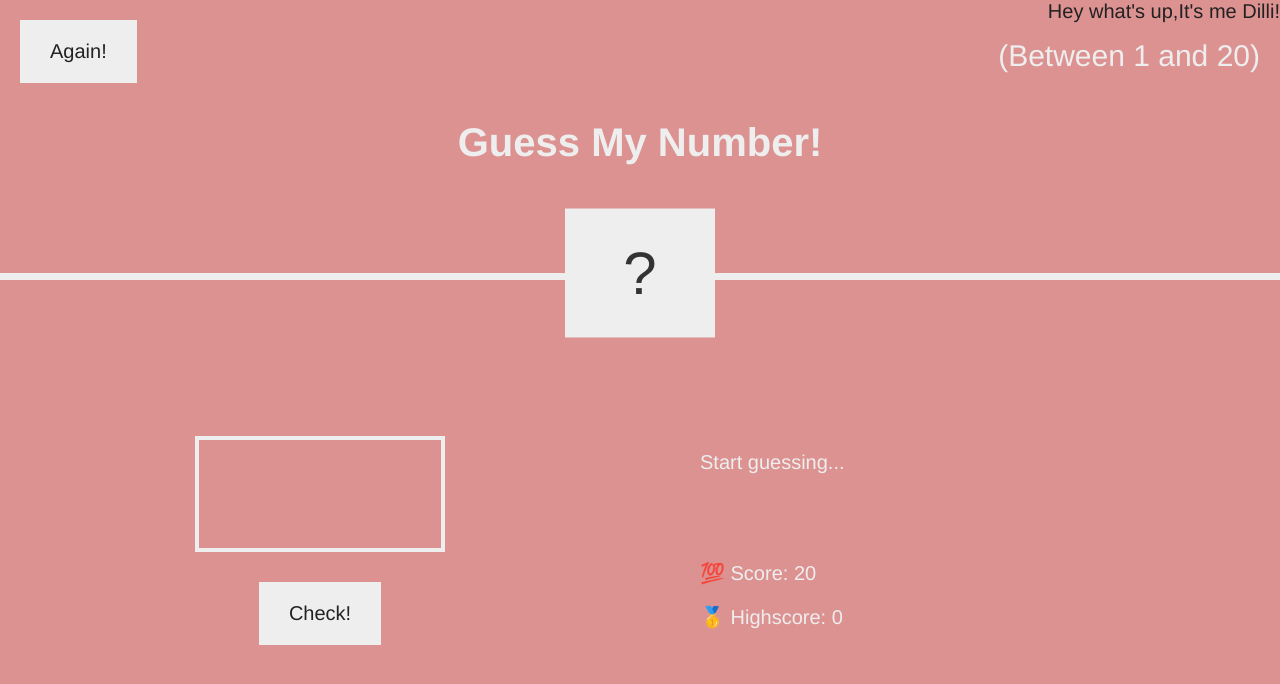
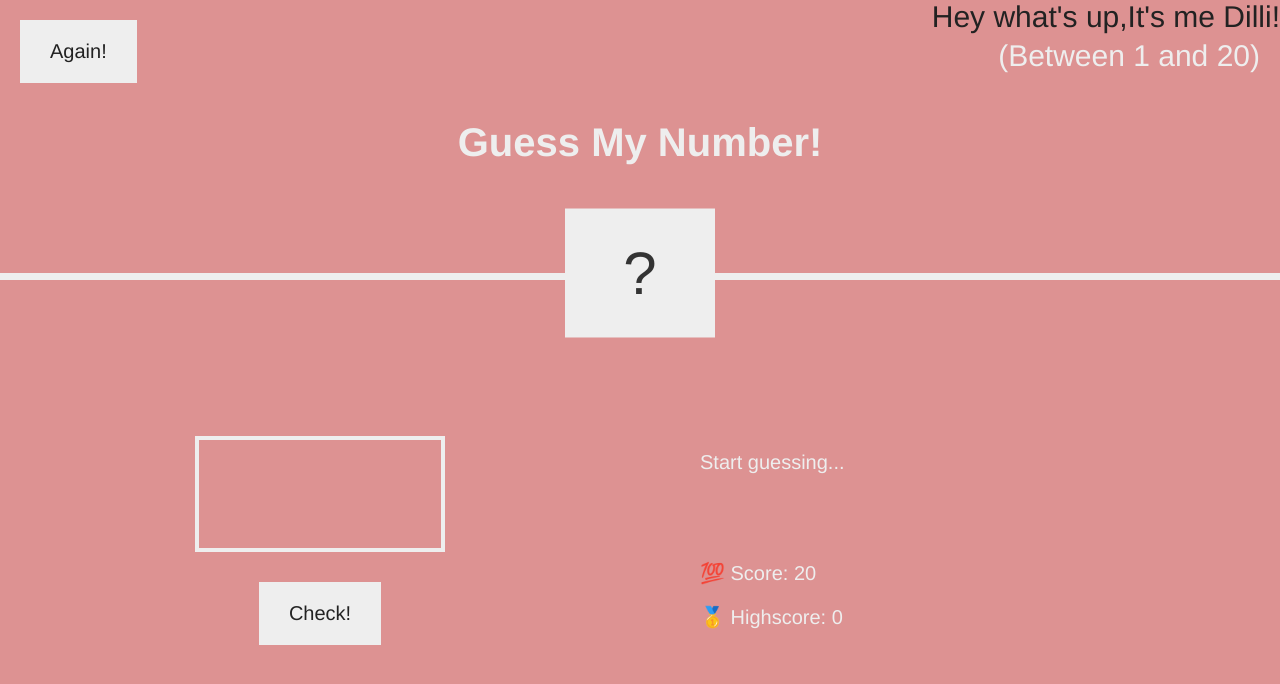
Before and after one commit to Dilli-Raj-Timalsina/Blind-Guess-Game, a plain HTML site: page index.html in a window 1280 px wide. Drawn offline with Linux system fonts and the light colour scheme.

Commit message:
intro padding adjustment

```diff
--- a/style.css
+++ b/style.css
@@ -119,8 +119,10 @@ h1 {
   margin-bottom: 2rem;
 }
 .intro {
+  padding-top: 13px;
+  padding-right: 20px;
   color: #222;
-  font-size: 2rem;
+  font-size: 3rem;
   font-family: inherit;
   text-align: right;
 }
```
